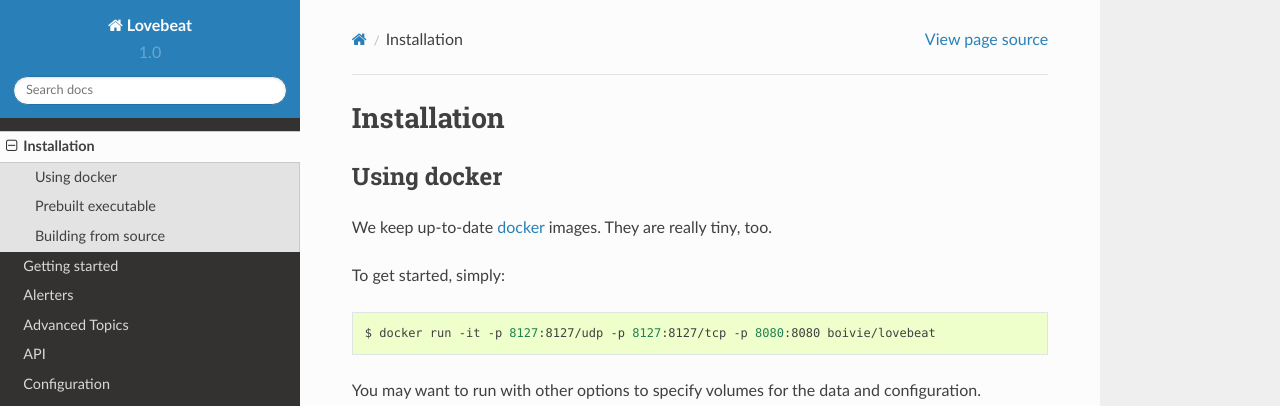
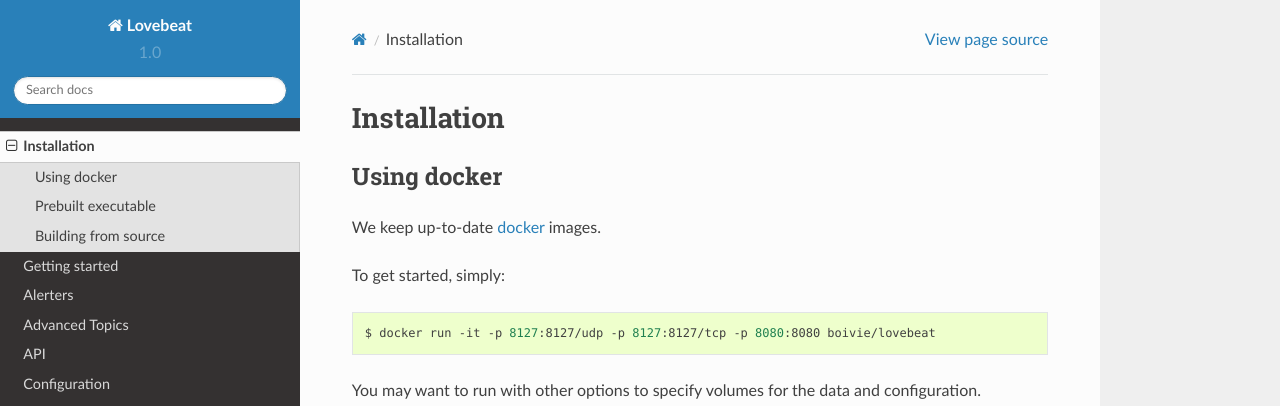
Before and after one commit to boivie/lovebeat, a Sphinx documentation site: the page built from docs/installation.rst, in a window 1280 px wide and 1111 px high. Shown: the top 406 px of the window. Built offline with Sphinx 7.4.7 and the Read the Docs theme 2.0.0, drawn with Linux system fonts in a browser that asks for light colours.

Commit message:
docker: Updated docker images
We had to base them on debian now that they are not completely
statically compiled. This something we have to investigate in
order to be able to run completely on busybox as before.

Built using:

 docker build -t boivie/lovebeat:latest -t boivie/lovebeat:1.0.1 .

Available at:
 https://hub.docker.com/r/boivie/lovebeat/tags/

closes #26, #27

```diff
--- a/docs/installation.rst
+++ b/docs/installation.rst
@@ -4,7 +4,7 @@
 Using docker
 ------------
 
-We keep up-to-date docker_ images. They are really tiny, too.
+We keep up-to-date docker_ images.
 
 To get started, simply:
 
```
Also changed, not shown: 2 other files.
